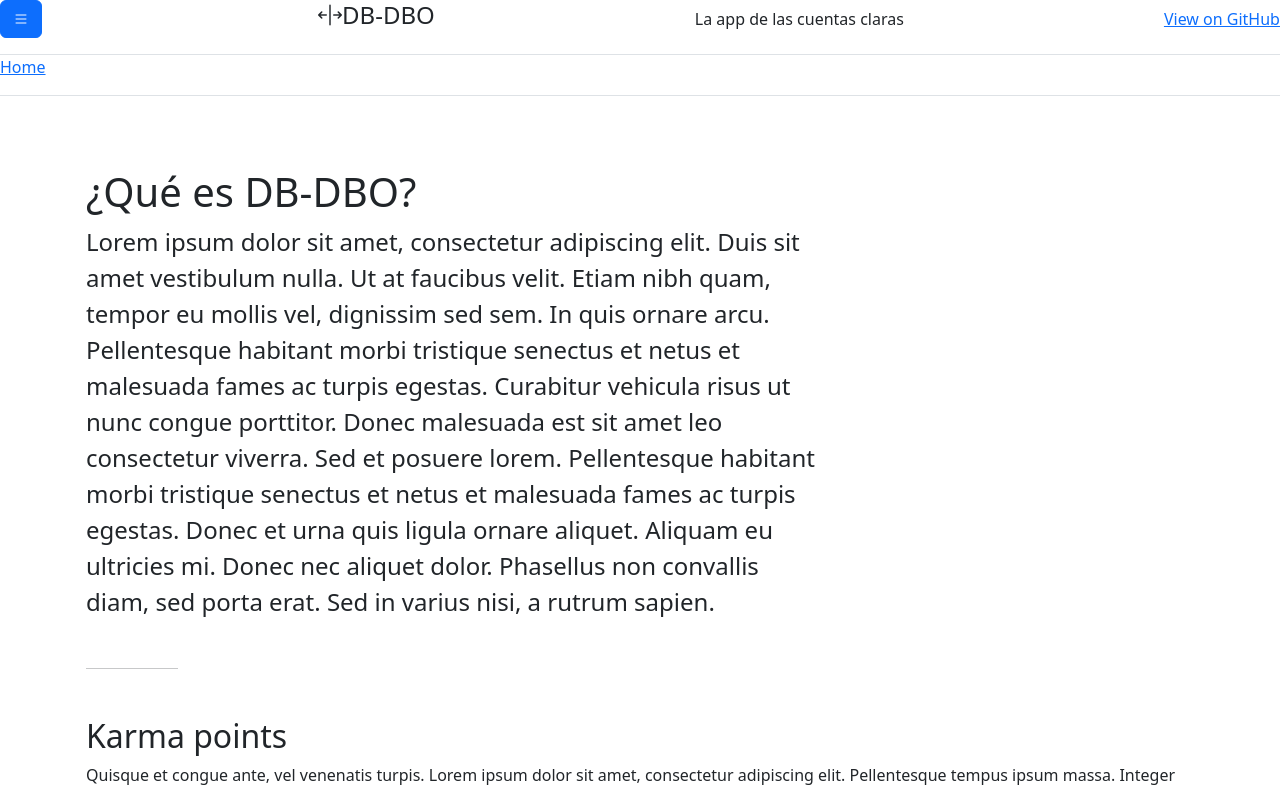
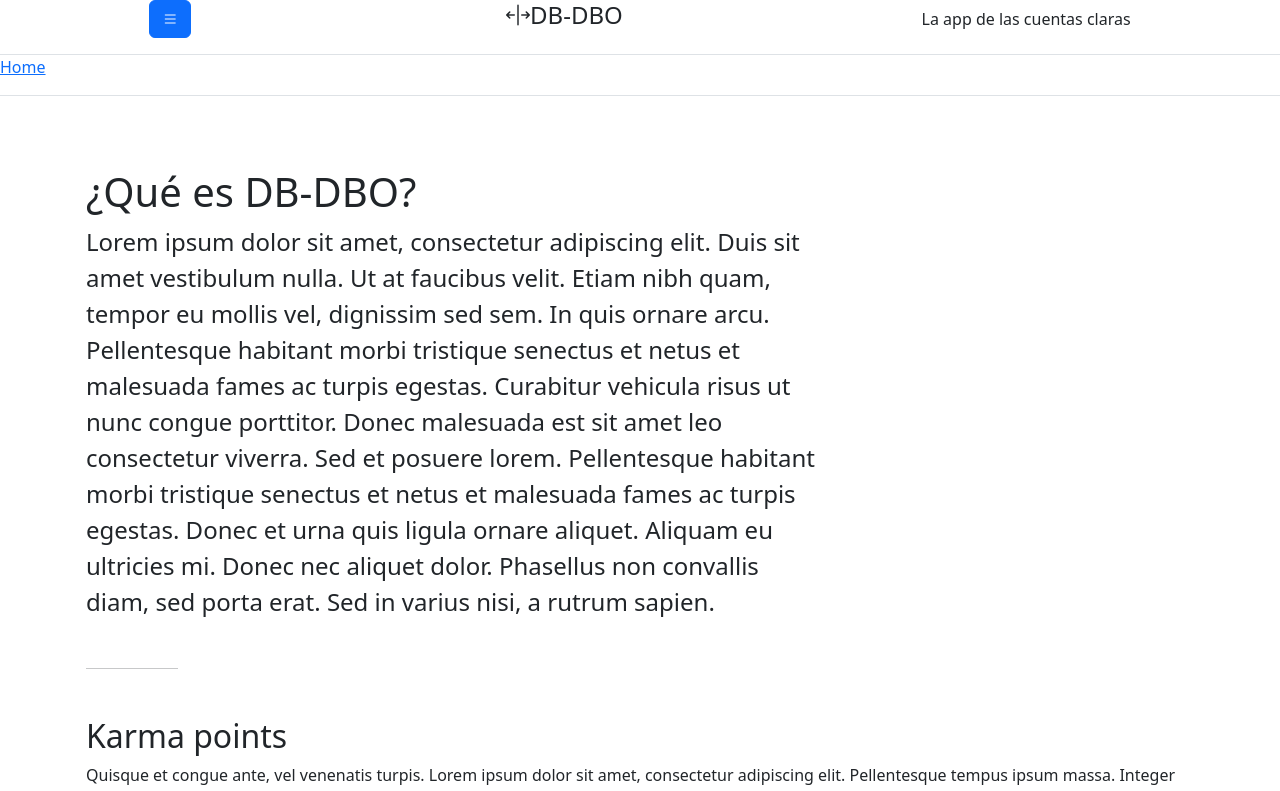
Before and after one commit to jadwer/db-dbo-web, a Next.js app: page / in a window 1280 px wide. Shown: the top 791 px of the page. Built offline with nearby package versions, Linux system fonts and the light colour scheme.

Commit message:
deleting github ref

```diff
--- a/src/app/ui/header/header.html.tsx
+++ b/src/app/ui/header/header.html.tsx
@@ -3,7 +3,7 @@
 const Header = (props: any) => {
   return (
     <header>
-      <div className="d-flex justify-content-between align-items-md-center pb-3 border-bottom">
+      <div className="d-flex justify-content-around align-items-md-center pb-3 border-bottom">
         <button
           type="button"
           className="btn btn-primary me-3"
@@ -21,12 +21,6 @@
           </a>
         </h1>
         <div>La app de las cuentas claras</div>
-        <a
-          href="https://github.com/twbs/examples/tree/main/sass-js/"
-          target="_blank"
-          rel="noopener">
-          View on GitHub
-        </a>
       </div>
       <div className="mb-5 border-bottom">
         <Breadcrumb
```
